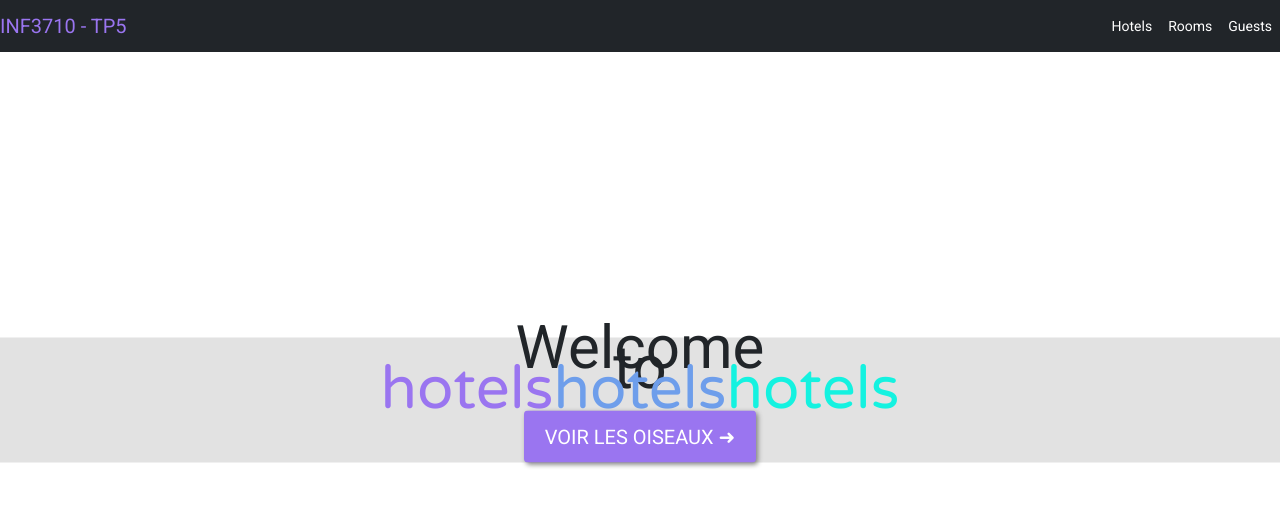
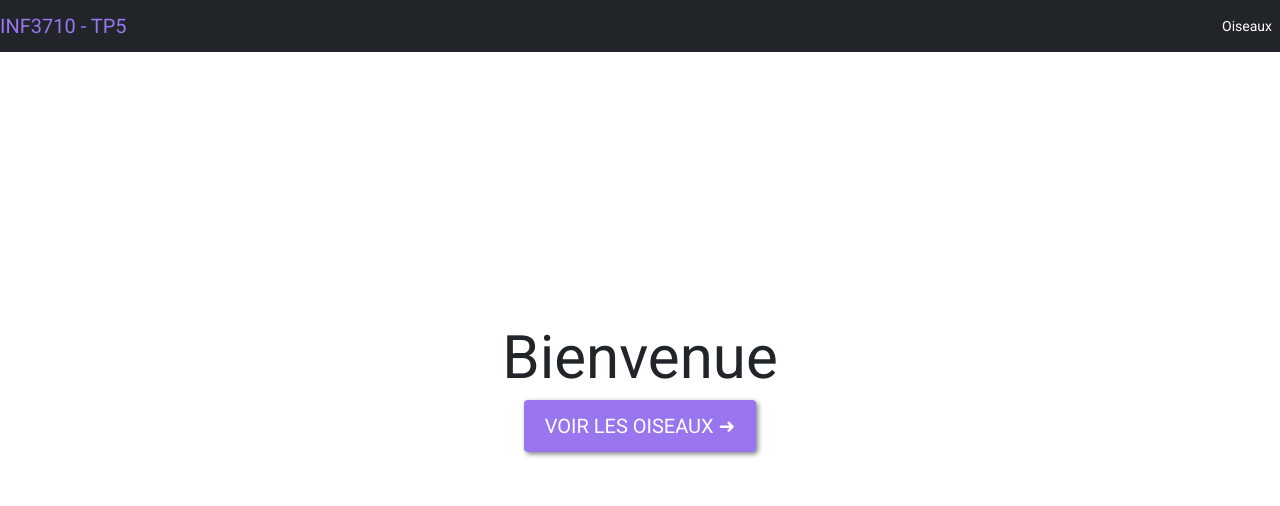
Before and after one commit to JayChen03/INF3710_TP5, an Angular app in the folder client/: page / in a window 1280 px wide. Shown: the top 506 px of the page. Built offline with nearby package versions, Linux system fonts and the light colour scheme.

Commit message:
added dropdown to modify status and predator

```diff
--- a/client/src/app/app.component.css
+++ b/client/src/app/app.component.css
@@ -13,28 +13,12 @@
 
 .home {
     width: 100%;
-    background-color: var(--theme-background);
     font-family: 'Roboto', sans-serif;
     position: absolute;
     top: 50%;
     transform: translateY(-50%);
     font-size: 60px;
     text-align: center;
-}
-
-.hotel1 {
-    color: var(--theme-purple);
-    font-family: 'Varela Round', sans-serif;
-}
-
-.hotel2 {
-    color: var(--theme-blue);
-    font-family: 'Varela Round', sans-serif;
-}
-
-.hotel3 {
-    color: var(--theme-lightblue);
-    font-family: 'Varela Round', sans-serif;
 }
 
 .btn {
@@ -46,5 +30,5 @@
     padding: 10px;
     padding-right: 20px;
     padding-left: 20px;
-
+    margin-top: 20px;
 }
--- a/client/src/app/app.component.html
+++ b/client/src/app/app.component.html
@@ -2,17 +2,14 @@
   <a class="navbar-brand title" href="/">INF3710 - TP5</a>
   <div class="navbar-expand mr-auto">
     <div class="navbar-nav">
-      <a class="nav-item nav-link active" routerLink="/hotels">Hotels</a>
-      <a class="nav-item nav-link active" routerLink="/rooms">Rooms</a>
-      <a class="nav-item nav-link active" routerLink="/guests">Guests</a>
+      <a class="nav-item nav-link active" routerLink="/birds">Oiseaux</a>
     </div>
   </div>
 </nav>
 
 <div class="home" *ngIf="route == ''">
   <p>
-    Welcome<br />to<br /><span class="hotel1">hotels</span
-    ><span class="hotel2">hotels</span><span class="hotel3">hotels</span>
+    Bienvenue
   </p>
   <button type="button" class="btn" routerLink="/birds">VOIR LES OISEAUX &#10140;</button>
 </div>
--- a/client/src/app/oiseau/oiseau.component.html
+++ b/client/src/app/oiseau/oiseau.component.html
@@ -15,10 +15,21 @@
       <tr *ngFor="let oiseau of oiseaux; let i = index">
         <td class="contentCell">{{ oiseau.nomscientifique }}</td>
         <td class="contentCell" contenteditable="true" (blur)="changeNomCommun($event, i)">{{ oiseau.nomcommun }}</td>
-        <td class="contentCell" contenteditable="true" (blur)="changeStatutSpeces($event, i)">{{ oiseau.statutspeces }}
+        <td class="contentCell">
+          <select (change)="changeStatutSpeces($event, i)" [(ngModel)]="oiseau.statutspeces">
+            <option value="Non menacée">Non menacée</option>
+            <option value="Préoccupation mineure">Préoccupation mineure</option>
+            <option value="Vulnérable">Vulnérable</option>
+          </select>
         </td>
-        <td class="contentCell" contenteditable="true" (blur)="changeNomScientifiqueComsommer($event, i)">{{
-          oiseau.nomscientifiquecomsommer }}</td>
+        <td class="contentCell">
+          <select (change)="changeNomScientifiqueComsommer($event, i)" [(ngModel)]="oiseau.nomscientifiquecomsommer">
+            <option value="">Aucun prédateur</option>
+            <option *ngFor="let oiseau of oiseaux" [value]="oiseau.nomscientifique">
+              {{ oiseau.nomscientifique }}
+            </option>
+          </select>
+        </td>
         <td class="actionCell">
           <button type="button" class="submitbtn" (click)="updateBird(i)"><i class="fa fa-edit"></i></button>
           <button type="button" class="deletebtn" (click)="deleteBird(oiseau.nomscientifique)"><i
--- a/client/src/app/oiseau/oiseau.component.ts
+++ b/client/src/app/oiseau/oiseau.component.ts
@@ -70,7 +70,7 @@ export class OiseauComponent implements OnInit {
   }
 
   public changeNomScientifiqueComsommer(event: any, i: number): void {
-    const editField = event.target.textContent;
+    const editField = event.target.value;
     if (editField.trim() !== '') {
       this.oiseaux[i].nomscientifiquecomsommer = editField;
     }
```
Also changed, not shown: 6 other files (tests, documents, lock files or other folders).
